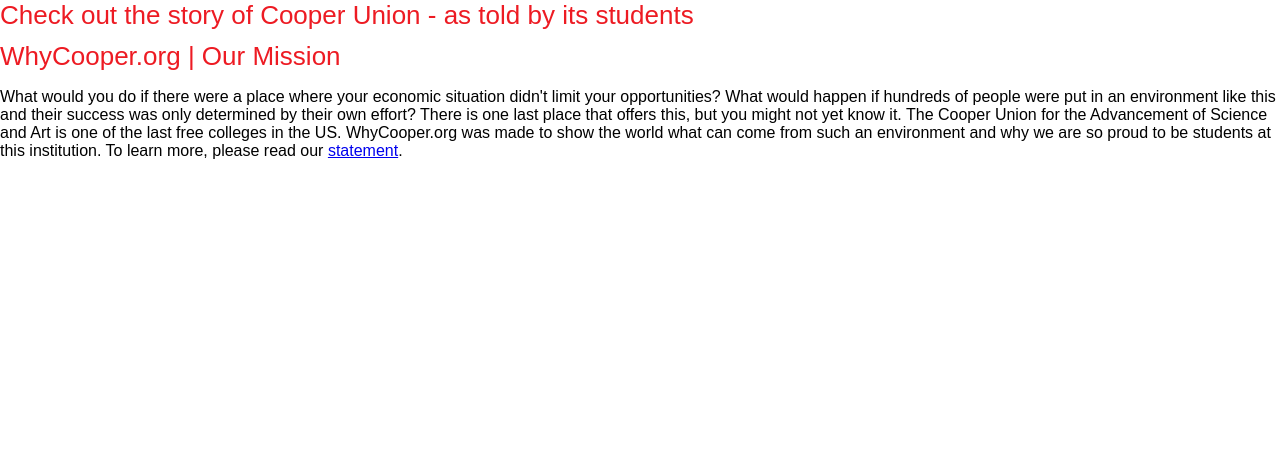
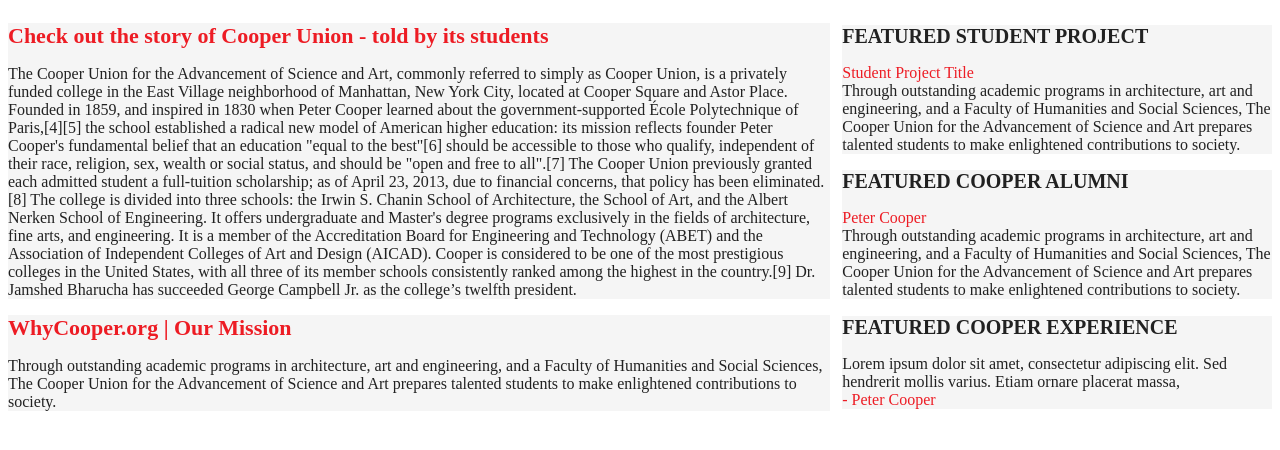
Before and after one commit to gerardodonnell/My-Site, a plain HTML site: page pages/home.html in a window 1280 px wide. Drawn offline with Linux system fonts and the light colour scheme; files that its build step writes are made by us from their sources.

Commit message:
Don't know what I'm doing

```diff
--- /dev/null
+++ b/css/layout.css
@@ -0,0 +1,28 @@
+body
+{
+background-color:#FFFFFF;
+}
+h1
+{
+font-family:"Times New Roman";
+font-size:22px;
+font-weight:bold;
+background-color: #F5F5F5;
+color:#ED1C24;
+}
+h2
+{
+font-family:"Times New Roman";
+font-size:20px;
+font-weight:bold;
+background-color: #F5F5F5;
+color:#212121;
+}
+p
+{
+font-family:"Times New Roman";
+font-size:16px;
+font-weight:normal;
+background-color: #F5F5F5;
+color: #212121;
+}
--- a/css/main.css
+++ /dev/null
@@ -1,27 +0,0 @@
-/* Main Structure */
-
-html{
-	padding:0;
-	margin:0;
-	height:100%;
-}
-body{
-	padding:0;
-	margin:0;
-	background-image:url('/img/background.png');
-	height:100%;
-	font-family:arial;
-	font-size:16px;
-}
-h1,h2{
-	margin:0 0 0.4em;
-	font-family: arial;
-	font-weight: normal;
-	color: #ed1b23;
-}
-h1{
-	font-size:26px;
-}
-h2{
-	font-size:19px;
-}
--- a/pages/home.html
+++ b/pages/home.html
@@ -1,13 +1,34 @@
 <head>
-<link rel="stylesheet" type="text/css" href="main.css">
-	<div id="home-col1">
-		<div id="home-box">
-			<h1>Check out the story of Cooper Union - as told by its students</h1>
-		</div>
-		<div id="home-box">
-			<h1>WhyCooper.org <span class="hl-gray">| Our Mission</span></h1>
-			<p>What would you do if there were a place where your economic situation didn't limit your opportunities?  What would happen if hundreds of people were put in an environment like this and their success was only determined by their own effort?  There is one last place that offers this, but you might not yet know it.  The Cooper Union for the Advancement of Science and Art is one of the last free colleges in the US.  WhyCooper.org was made to show the world what can come from such an environment and why we are so proud to be students at this institution. To learn more, please read our <a href="/statement">statement</a>.
+<link rel="stylesheet" type="text/css" href="layout.css">
+	<div style="float: left; width: 65%">
+		<h1>Check out the story of Cooper Union - told by its students
+			<p>The Cooper Union for the Advancement of Science and Art, commonly referred to simply as Cooper Union, is a privately funded college in the East Village neighborhood of Manhattan, New York City, located at Cooper Square and Astor Place. Founded in 1859, and inspired in 1830 when Peter Cooper learned about the government-supported École Polytechnique of Paris,[4][5] the school established a radical new model of American higher education: its mission reflects founder Peter Cooper's fundamental belief that an education "equal to the best"[6] should be accessible to those who qualify, independent of their race, religion, sex, wealth or social status, and should be "open and free to all".[7] The Cooper Union previously granted each admitted student a full-tuition scholarship; as of April 23, 2013, due to financial concerns, that policy has been eliminated. [8]
+				The college is divided into three schools: the Irwin S. Chanin School of Architecture, the School of Art, and the Albert Nerken School of Engineering. It offers undergraduate and Master's degree programs exclusively in the fields of architecture, fine arts, and engineering. It is a member of the Accreditation Board for Engineering and Technology (ABET) and the Association of Independent Colleges of Art and Design (AICAD). Cooper is considered to be one of the most prestigious colleges in the United States, with all three of its member schools consistently ranked among the highest in the country.[9] Dr. Jamshed Bharucha has succeeded George Campbell Jr. as the college’s twelfth president.</p>
+		</h1>
+		<h1>WhyCooper.org | Our Mission
+			<p>Through outstanding academic programs in architecture, art and engineering, and a Faculty of Humanities and Social Sciences, The Cooper Union for the Advancement of Science and Art prepares talented students to make enlightened contributions to society.</p>
+		</h1>
+	</div>
+	<div style="float: right; width: 34%">
+		<h2>FEATURED STUDENT PROJECT
+			<p>
+			<span style="color:#ED1C24;">Student Project Title</span> <br>
+			Through outstanding academic programs in architecture, art and engineering, and a Faculty of Humanities and Social Sciences, The Cooper Union for the Advancement of Science and Art prepares talented students to make enlightened contributions to society.
 			</p>
-		</div>
+		</h2>
+		<h2>FEATURED COOPER ALUMNI
+			<p>
+			<span style="color:#ED1C24;">Peter Cooper</span> <br>
+			Through outstanding academic programs in architecture, art and engineering, and a Faculty of Humanities and Social Sciences, The Cooper Union for the Advancement of Science and Art prepares talented students to make enlightened contributions to society.
+			</p>
+		</h2>
+		<h2>FEATURED COOPER EXPERIENCE
+			<p>
+			Lorem ipsum dolor sit amet, consectetur
+			adipiscing elit. Sed hendrerit mollis varius. Etiam ornare placerat
+			massa, <br>
+			<span style="color:#ED1C24;">- Peter Cooper</span>
+			</p>
+		</h2>
 	</div>
 </head>
```
Also changed, not shown: img/background.jpg (added).
